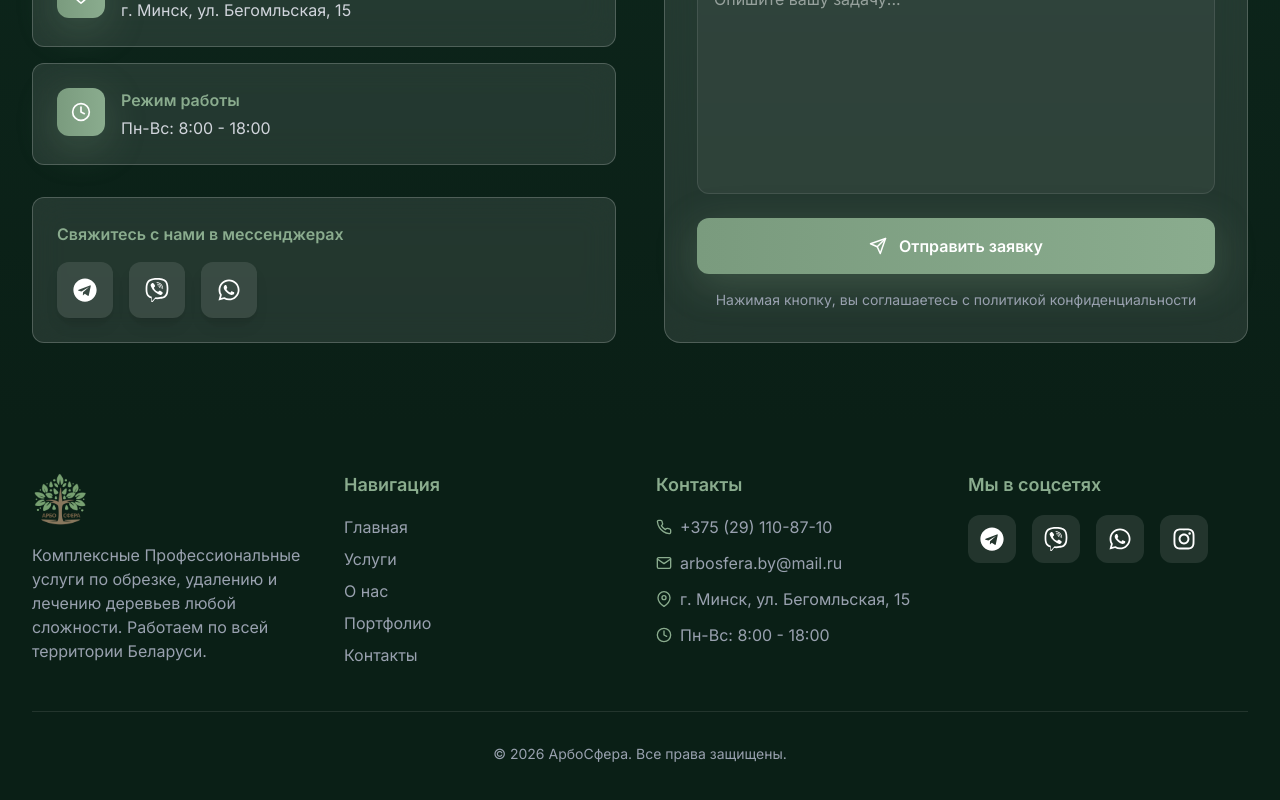
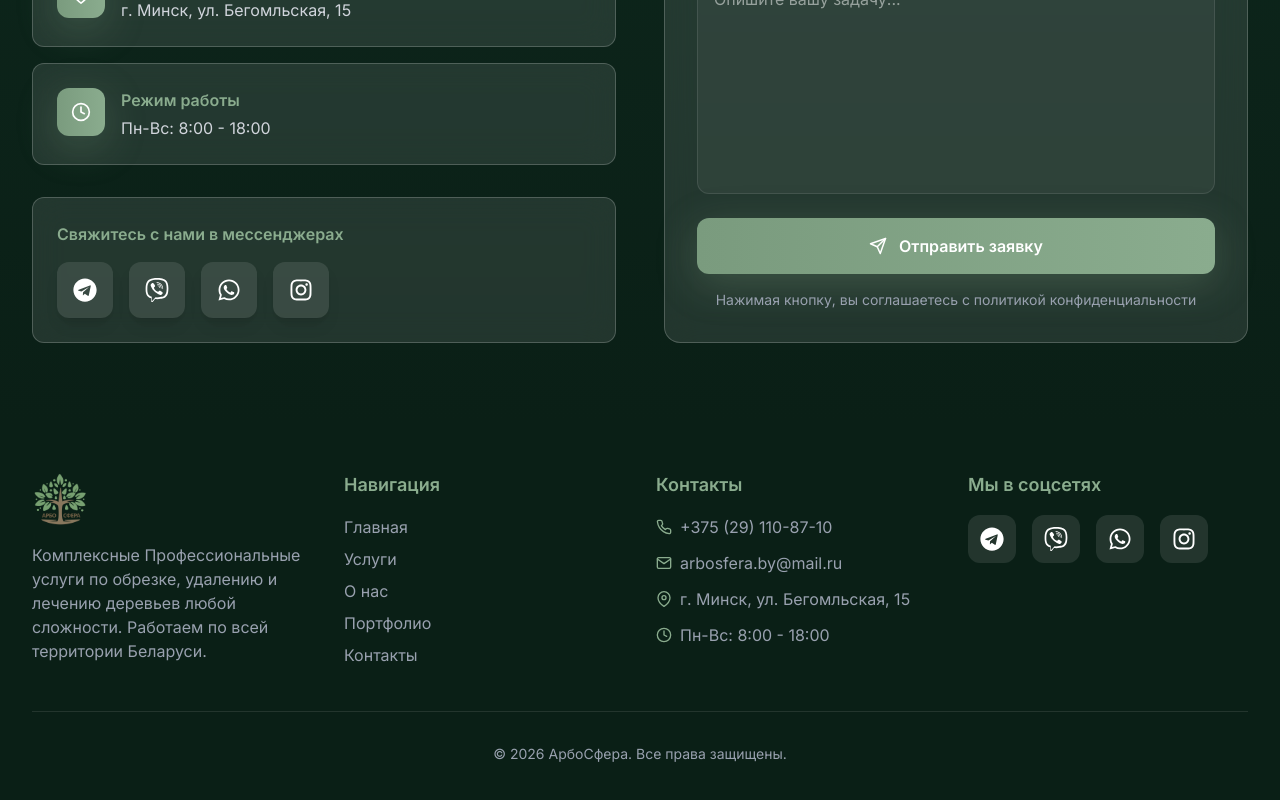
Before and after one commit to daanicccch/arbosfera.by, a React (Vite) app: page / in a window 1280 px wide. Shown: the part 5013-5813 px from the top of the page. Built offline with nearby package versions, Linux system fonts and the light colour scheme.

Commit message:
Update favicon in index.html and add Instagram icon to Contact component with corresponding social link.

```diff
--- a/index.html
+++ b/index.html
@@ -2,7 +2,7 @@
 <html lang="en">
   <head>
     <meta charset="UTF-8" />
-    <link rel="icon" type="image/svg+xml" href="/vite.svg" />
+    <link rel="icon" type="image/png" href="/ARBO PNG.png" />
     <meta name="viewport" content="width=device-width, initial-scale=1.0" />
     <title>arborist-landing</title>
   </head>
--- a/src/components/sections/Contact.tsx
+++ b/src/components/sections/Contact.tsx
@@ -1,6 +1,6 @@
 import { motion } from 'framer-motion';
 import { FiPhone, FiMail, FiMapPin, FiClock, FiSend, FiCheck, FiAlertCircle } from 'react-icons/fi';
-import { FaTelegram, FaViber, FaWhatsapp } from 'react-icons/fa';
+import { FaTelegram, FaViber, FaWhatsapp, FaInstagram } from 'react-icons/fa';
 import { useState } from 'react';
 
 const WORKER_URL = 'https://throbbing-moon-c354.typosharu.workers.dev';
@@ -17,6 +17,7 @@ interface ContactProps {
       telegram: string;
       viber: string;
       whatsapp: string;
+      instagram: string;
     };
   };
 }
@@ -179,6 +180,7 @@ export const Contact = ({ content }: ContactProps) => {
                   { icon: FaTelegram, href: content?.socials?.telegram || '#', color: 'hover:bg-[#0088cc]' },
                   { icon: FaViber, href: content?.socials?.viber || '#', color: 'hover:bg-[#665CAC]' },
                   { icon: FaWhatsapp, href: content?.socials?.whatsapp || '#', color: 'hover:bg-[#25D366]' },
+                  { icon: FaInstagram, href: content?.socials?.instagram || '#', color: 'hover:bg-gradient-to-br hover:from-[#833AB4] hover:via-[#FD1D1D] hover:to-[#FCAF45]' },
                 ].map((social, index) => {
                   const Icon = social.icon;
                   return (
```
